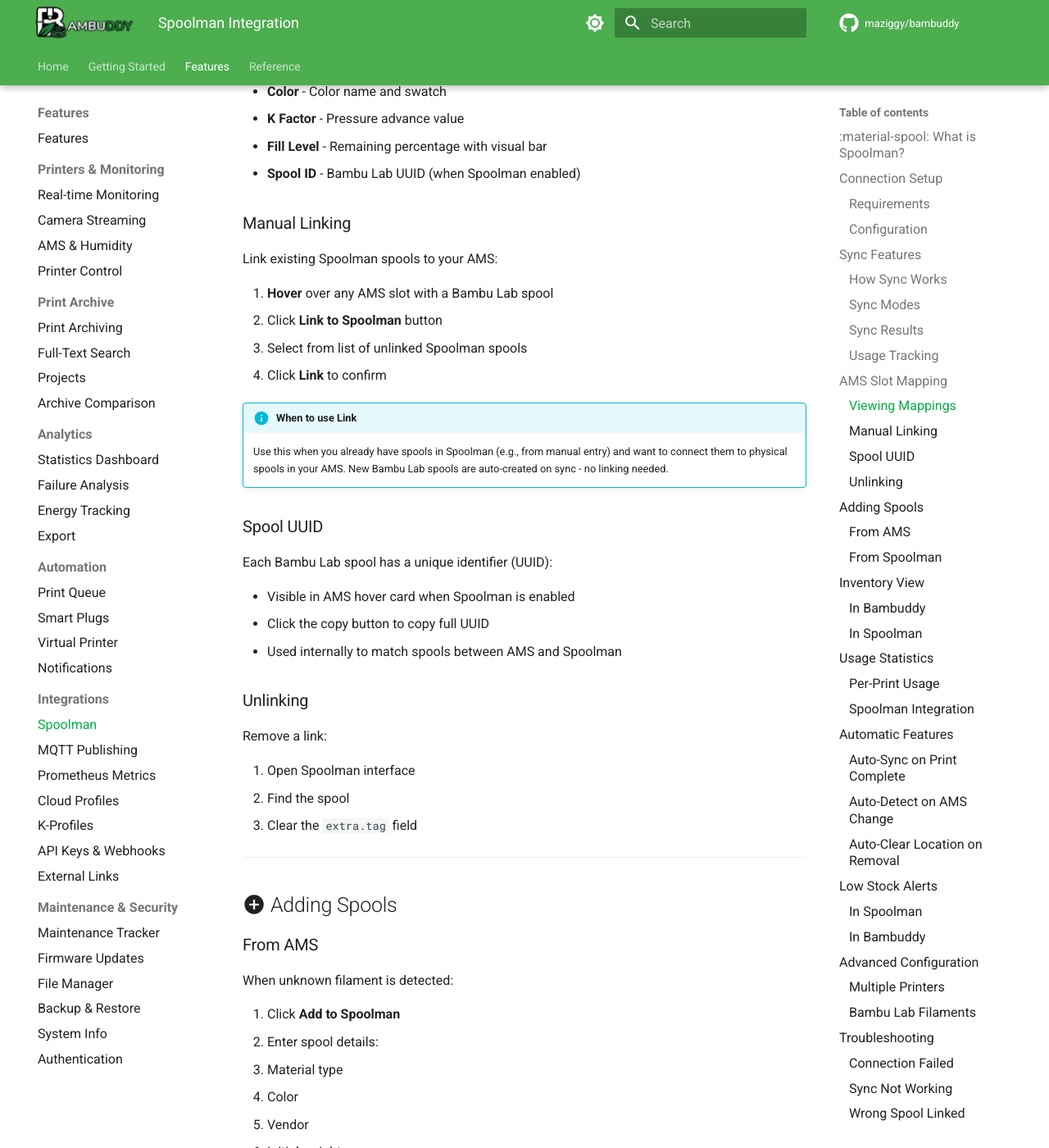
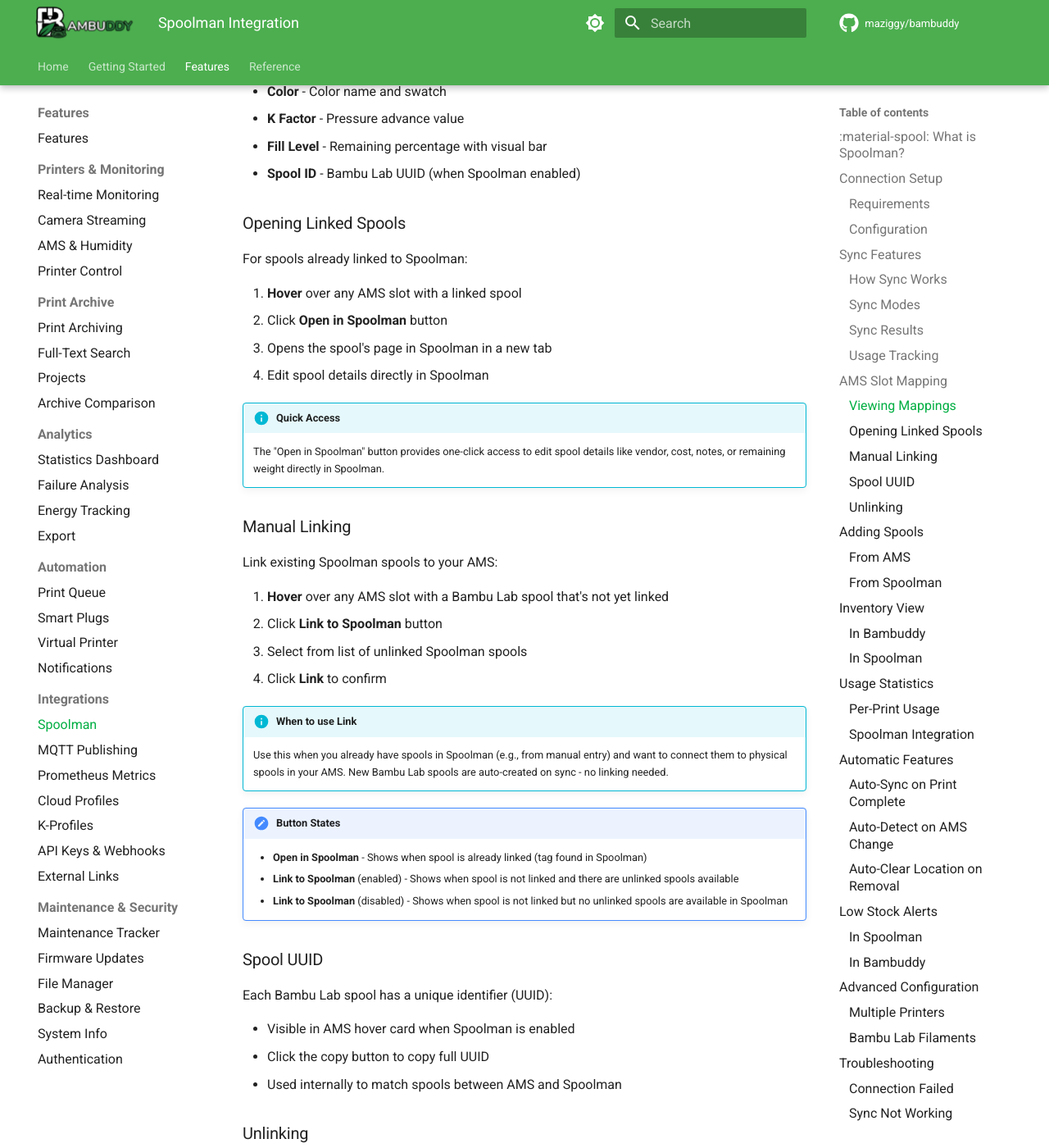
Before and after one commit to maziggy/bambuddy-wiki, an MkDocs documentation site: the page built from docs/features/spoolman.md, in a window 1280 px wide and 1400 px high, scrolled down 2656 px. Shown: the whole window at 82% size. Built offline with MkDocs 1.6.1 and Material for MkDocs 9.7.7, drawn with Linux system fonts in a browser that asks for light colours; comment, search, counter and statistics services are not loaded; the version menu is left out.

Commit message:
Updated Wiki

```diff
--- a/docs/features/spoolman.md
+++ b/docs/features/spoolman.md
@@ -101,17 +101,34 @@ Hover over any AMS slot to see:
 - **Fill Level** - Remaining percentage with visual bar
 - **Spool ID** - Bambu Lab UUID (when Spoolman enabled)
 
+### Opening Linked Spools
+
+For spools already linked to Spoolman:
+
+1. **Hover** over any AMS slot with a linked spool
+2. Click **Open in Spoolman** button
+3. Opens the spool's page in Spoolman in a new tab
+4. Edit spool details directly in Spoolman
+
+!!! info "Quick Access"
+    The "Open in Spoolman" button provides one-click access to edit spool details like vendor, cost, notes, or remaining weight directly in Spoolman.
+
 ### Manual Linking
 
 Link existing Spoolman spools to your AMS:
 
-1. **Hover** over any AMS slot with a Bambu Lab spool
+1. **Hover** over any AMS slot with a Bambu Lab spool that's not yet linked
 2. Click **Link to Spoolman** button
 3. Select from list of unlinked Spoolman spools
 4. Click **Link** to confirm
 
 !!! info "When to use Link"
     Use this when you already have spools in Spoolman (e.g., from manual entry) and want to connect them to physical spools in your AMS. New Bambu Lab spools are auto-created on sync - no linking needed.
+
+!!! note "Button States"
+    - **Open in Spoolman** - Shows when spool is already linked (tag found in Spoolman)
+    - **Link to Spoolman** (enabled) - Shows when spool is not linked and there are unlinked spools available
+    - **Link to Spoolman** (disabled) - Shows when spool is not linked but no unlinked spools are available in Spoolman
 
 ### Spool UUID
 
```
